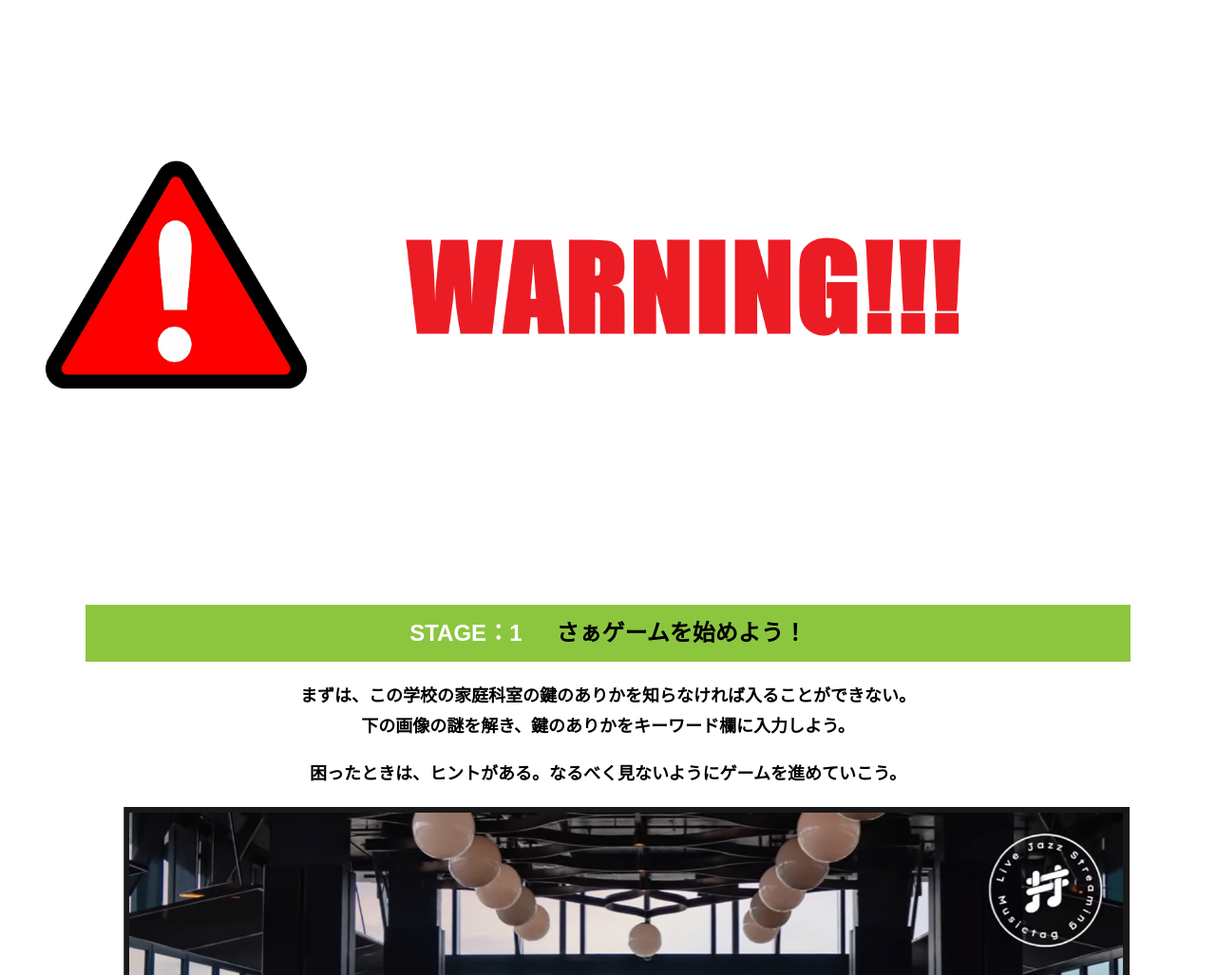
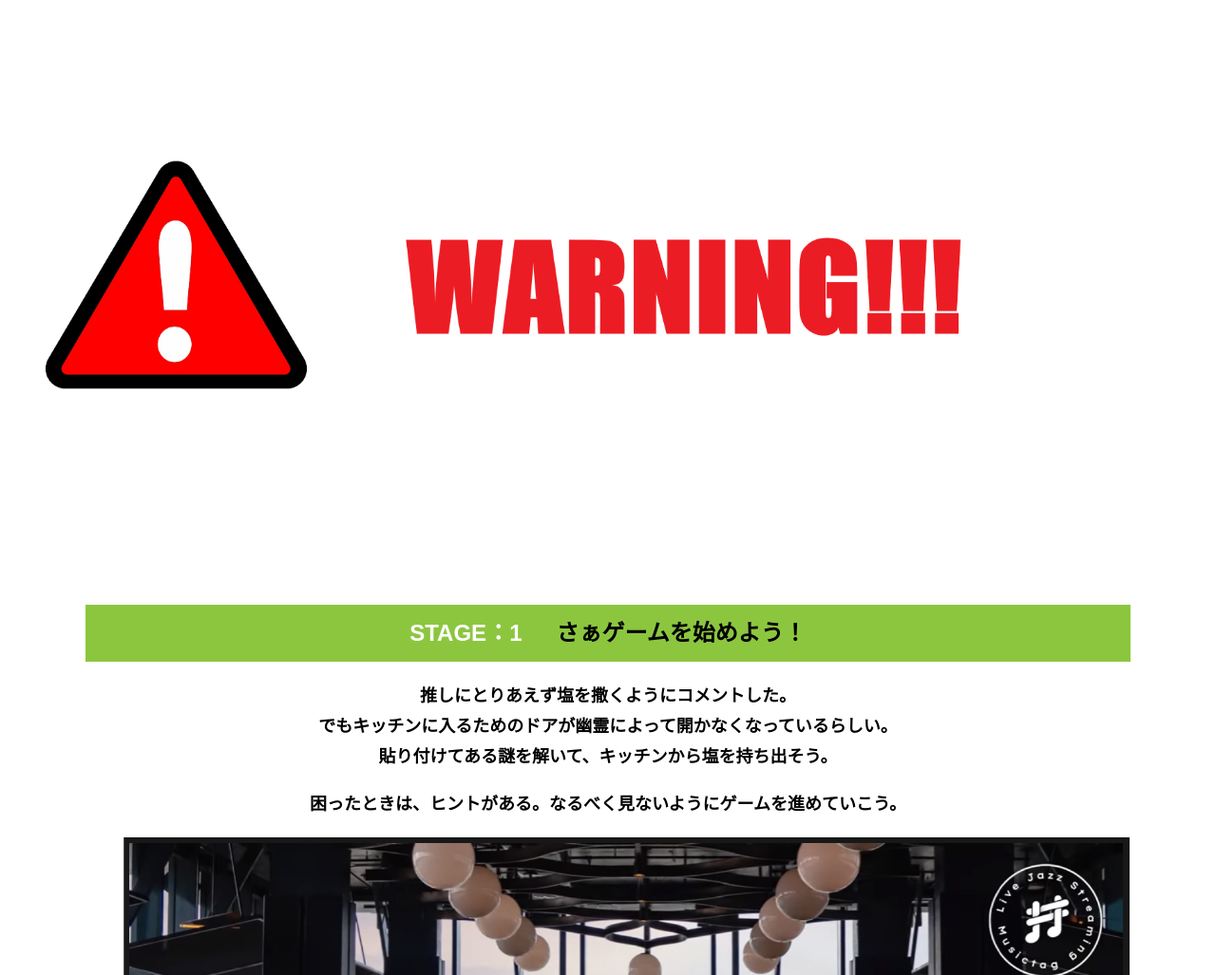
Before and after one commit to sugimoto-katsuhiko/alfa-kobe-D, a plain HTML site: page main.html in a window 1280 px wide. Shown: the part 73-1100 px from the top of the page at 95% size. Drawn offline with nearby package versions, Linux system fonts and the light colour scheme.

Commit message:
Update main.html

```diff
--- a/main.html
+++ b/main.html
@@ -34,8 +34,9 @@
         <section class="section">
           <div class="container">
             <h2 class="section-title section-title--keycolorlight"><span class="section-title__stage">STAGE：1</span>さぁゲームを始めよう！</h2>
-            <p class="text-center">まずは、この学校の家庭科室の鍵のありかを知らなければ入ることができない。<br>
-              下の画像の謎を解き、鍵のありかをキーワード欄に入力しよう。</p>
+            <p class="text-center">推しにとりあえず塩を撒くようにコメントした。<br>
+              でもキッチンに入るためのドアが幽霊によって開かなくなっているらしい。<br>
+           貼り付けてある謎を解いて、キッチンから塩を持ち出そう。 </p>
             <p class="text-center">困ったときは、ヒントがある。なるべく見ないようにゲームを進めていこう。</p>
 
             <div class="container">
```
